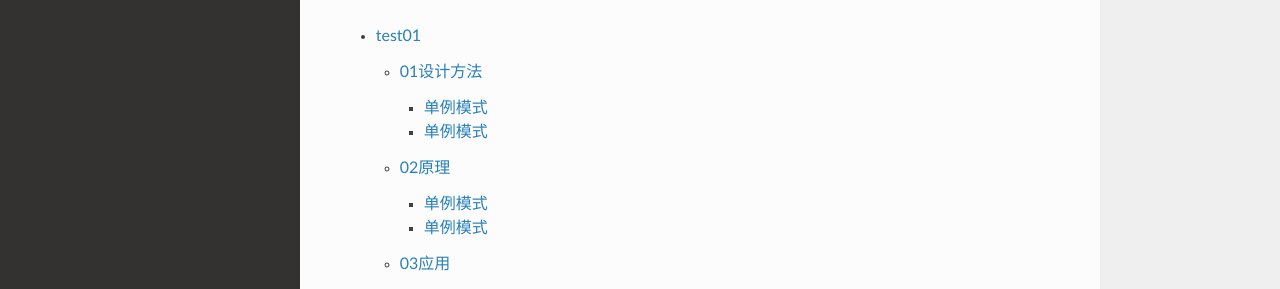
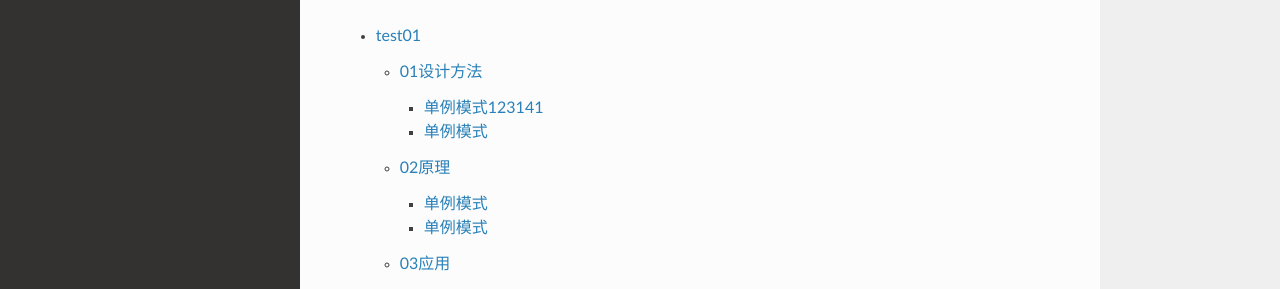
Before and after one commit to YsummerQ/SphinxDemo, a Sphinx documentation site: the page built from source/index.rst, in a window 1280 px wide and 1106 px high. Shown: the part 257-546 px from the top of the window. Built offline with Sphinx 7.4.7 and the Read the Docs theme 3.1.0, drawn with Linux system fonts in a browser that asks for light colours.

Commit message:
Update 01运行环境.md

```diff
--- a/source/test01/01设计方法/01运行环境.md
+++ b/source/test01/01设计方法/01运行环境.md
@@ -1,4 +1,4 @@
-# 单例模式
+# 单例模式123141
 
 这是单例模式
 
```
